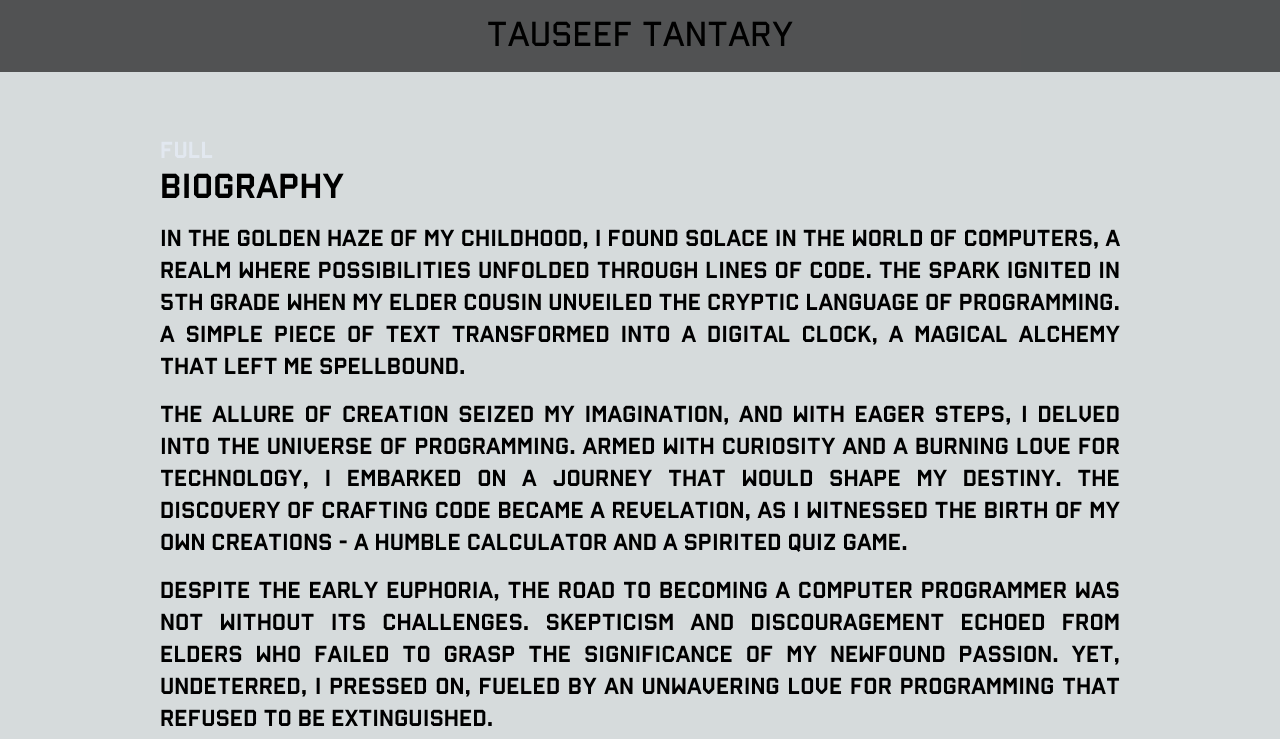
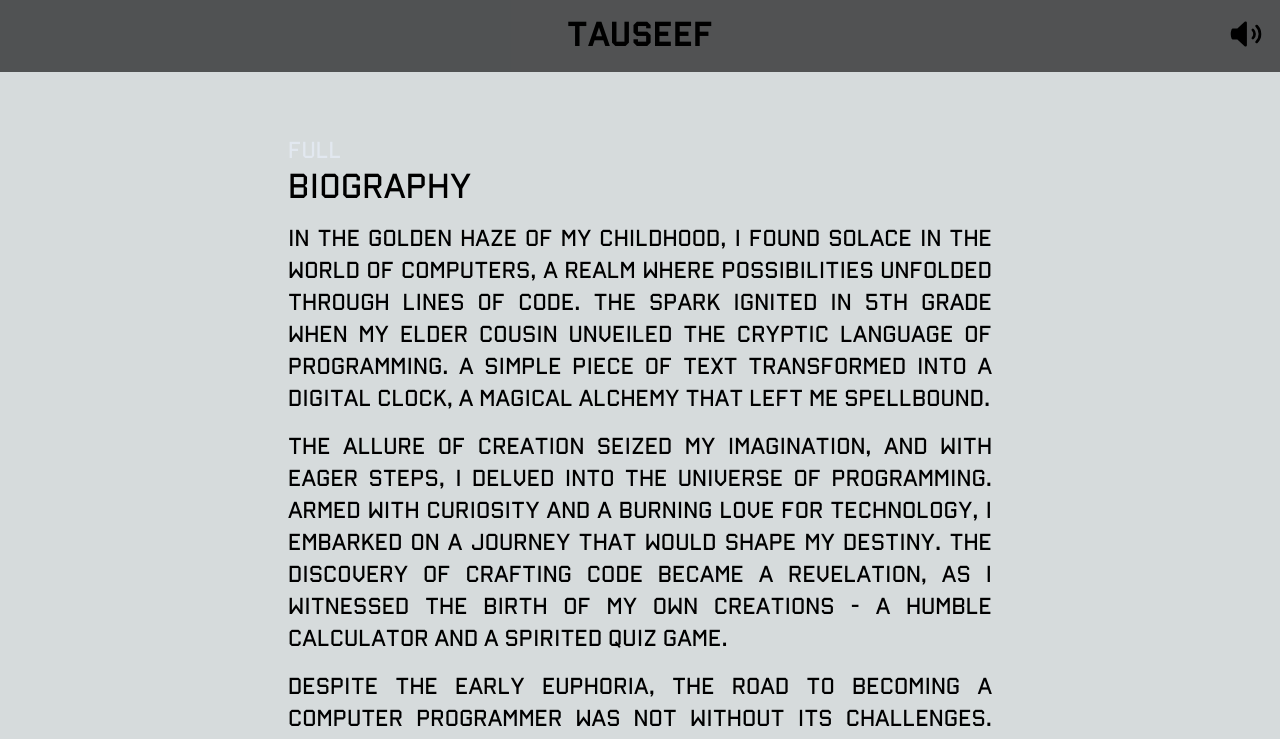
Before and after one commit to Tauseef-Hilal/Portfolio-Website, a Next.js app: page /biography in a window 1280 px wide. Shown: the top 739 px of the page. Built offline with nearby package versions, Linux system fonts and the light colour scheme.

Commit message:
Add bg music and scroll animation in hero section

```diff
--- a/app/Home.tsx
+++ b/app/Home.tsx
@@ -1,6 +1,6 @@
 import Hero from "./ui/hero/hero";
 import StarCanvas from "./ui/hero/stars";
-import Navbar from "./ui/navbar";
+import Navbar from "./ui/navbar/navbar";
 import Story from "./ui/story";
 
 export default function Home() {
--- a/app/biography/page.tsx
+++ b/app/biography/page.tsx
@@ -1,6 +1,6 @@
 export default function Biography() {
   return (
-    <div className="flex flex-col gap-4 text-justify text-sm px-10 md:px-40 md:text-2xl">
+    <div className="flex flex-col gap-4 font-light text-justify text-sm px-10 md:px-40 xl:px-72 md:text-2xl">
       <h1 className="text-4xl mt-32">
         <span className="text-slate-200 text-2xl">Full</span> <br />
         <span>Biography</span>
--- a/app/layout.tsx
+++ b/app/layout.tsx
@@ -1,5 +1,5 @@
 import type { Metadata } from "next";
-import Navbar from "./ui/navbar";
+import Navbar from "./ui/navbar/navbar";
 import Footer from "./ui/footer";
 import "./ui/globals.css";
 
--- a/app/ui/hero/hero.tsx
+++ b/app/ui/hero/hero.tsx
@@ -1,17 +1,13 @@
-import Link from "next/link";
-import { BsArrowDown } from "react-icons/bs";
+import ScrollToStoryButton from "./scroll_btn";
 
 export default function Hero() {
   return (
-    <div className="min-h-screen flex flex-col justify-center items-center text-5xl px-32 text-center relative">
-      A symphony of mobile, web, and software echoes, crafting digital wonders
-      on the horizon&apos;s canvas.
-      <Link
-        href="#story"
-        className="border-white border rounded-full text-white text-xl p-4 cursor-pointer transition-all hover:bg-white hover:text-3xl hover:text-black absolute bottom-14"
-      >
-        <BsArrowDown />
-      </Link>
+    <div className="min-h-screen flex flex-col justify-center items-center text-2xl md:text-5xl px-32 text-center relative">
+      <p>
+        A symphony of mobile, web, and software echoes, crafting digital wonders
+        on the horizon&apos;s canvas.
+      </p>
+      <ScrollToStoryButton />
     </div>
   );
 }
--- /dev/null
+++ b/app/ui/hero/scroll_btn.tsx
@@ -0,0 +1,15 @@
+"use client";
+import { BsArrowDown } from "react-icons/bs";
+
+export default function ScrollToStoryButton() {
+  return (
+    <span
+      onClick={() =>
+        window.scrollTo({ top: window.innerHeight, behavior: "smooth" })
+      }
+      className="border-white border rounded-full text-white text-xl p-4 cursor-pointer transition-all hover:bg-white hover:text-3xl hover:text-black absolute bottom-14 hover:bottom-[3.2rem]"
+    >
+      <BsArrowDown />
+    </span>
+  );
+}
--- a/app/ui/navbar.tsx
+++ /dev/null
@@ -1,7 +0,0 @@
-export default function Navbar() {
-  return (
-    <div className="text-center text-2xl md:text-4xl font-light uppercase py-4 fixed w-full bg-[#0000009f] z-20">
-      Tauseef Tantary
-    </div>
-  );
-}
--- /dev/null
+++ b/app/ui/navbar/bgm_btn.tsx
@@ -0,0 +1,42 @@
+"use client";
+
+import { useRef, useState } from "react";
+import { HiMiniSpeakerWave, HiSpeakerXMark } from "react-icons/hi2";
+
+export default function BackgroundMusicButton({
+  className,
+}: {
+  className: string;
+}) {
+  const audioPlayerRef = useRef<HTMLAudioElement | null>(null);
+  const [playerState, setPlayerState] = useState<"playing" | "paused">(
+    "paused"
+  );
+
+  function toggleAudio() {
+    audioPlayerRef.current ??= new Audio("/bgm.mp3");
+
+    if (playerState == "playing") {
+      audioPlayerRef.current.pause();
+      setPlayerState("paused");
+    } else {
+      audioPlayerRef.current.play();
+      setPlayerState("playing");
+    }
+  }
+  return (
+    <>
+      {playerState == "playing" ? (
+        <HiSpeakerXMark
+          onClick={toggleAudio}
+          className={`cursor-pointer ${className}`}
+        />
+      ) : (
+        <HiMiniSpeakerWave
+          onClick={toggleAudio}
+          className={`cursor-pointer ${className}`}
+        />
+      )}
+    </>
+  );
+}
--- /dev/null
+++ b/app/ui/navbar/navbar.tsx
@@ -0,0 +1,11 @@
+import Link from "next/link";
+import BackgroundMusicButton from "./bgm_btn";
+
+export default function Navbar() {
+  return (
+    <div className="text-center text-2xl md:text-4xl uppercase py-4 fixed w-full bg-[#0000009f] z-20">
+      <Link href="/">Tauseef</Link>
+      <BackgroundMusicButton className="absolute right-4 top-4 " />
+    </div>
+  );
+}
--- a/app/ui/projects.tsx
+++ b/app/ui/projects.tsx
@@ -8,7 +8,7 @@ import { GiSparkles } from "react-icons/gi";
 export default function ProjectSection() {
   return (
     <div className="min-h-screen px-8 xl:px-8 2xl:px-40">
-      <h2 className="text-xl font-light mb-8 backdrop-blur-md">
+      <h2 className="text-xl text-center md:text-left font-light mb-8 backdrop-blur-md">
         Projects I have worked on
       </h2>
       <div className="grid md:grid-cols-2 lg:grid-cols-3 xl:grid-cols-4 gap-4 place-items-center bg-[#00000079]">
--- a/app/ui/story.tsx
+++ b/app/ui/story.tsx
@@ -21,22 +21,15 @@ export default function Story() {
           <Button text="Read my full bio" />
         </Link>
       </div>
-      <div className="hidden md:flex flex-col justify-center">
+      <div className="absolute z-[-1] lg:static lg:flex flex-col justify-center">
         <Image
           src="mainIconsDark.svg"
           width={500}
           height={500}
           alt="Hero Icons"
+          className="object-cover opacity-30 lg:opacity-100"
         />
       </div>
-      <video
-        muted
-        loop
-        autoPlay
-        className="absolute left-0 z-[-1] rotate-180 h-full w-full object-cover"
-      >
-        <source src="/encryption.webm" type="video/webm" />
-      </video>
     </div>
   );
 }
```
Also changed, not shown: 1 other file (tests, documents, lock files or other folders).
